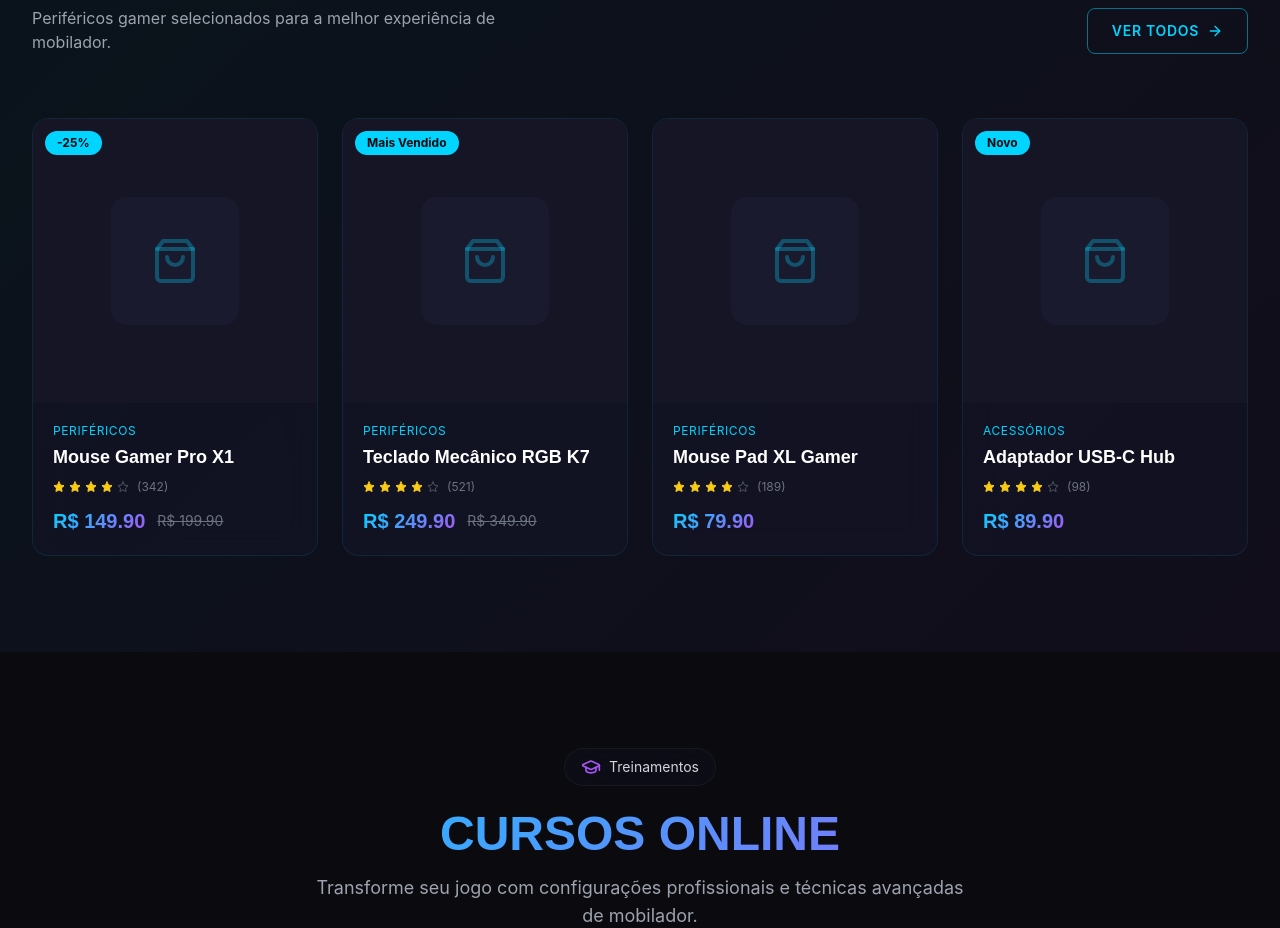
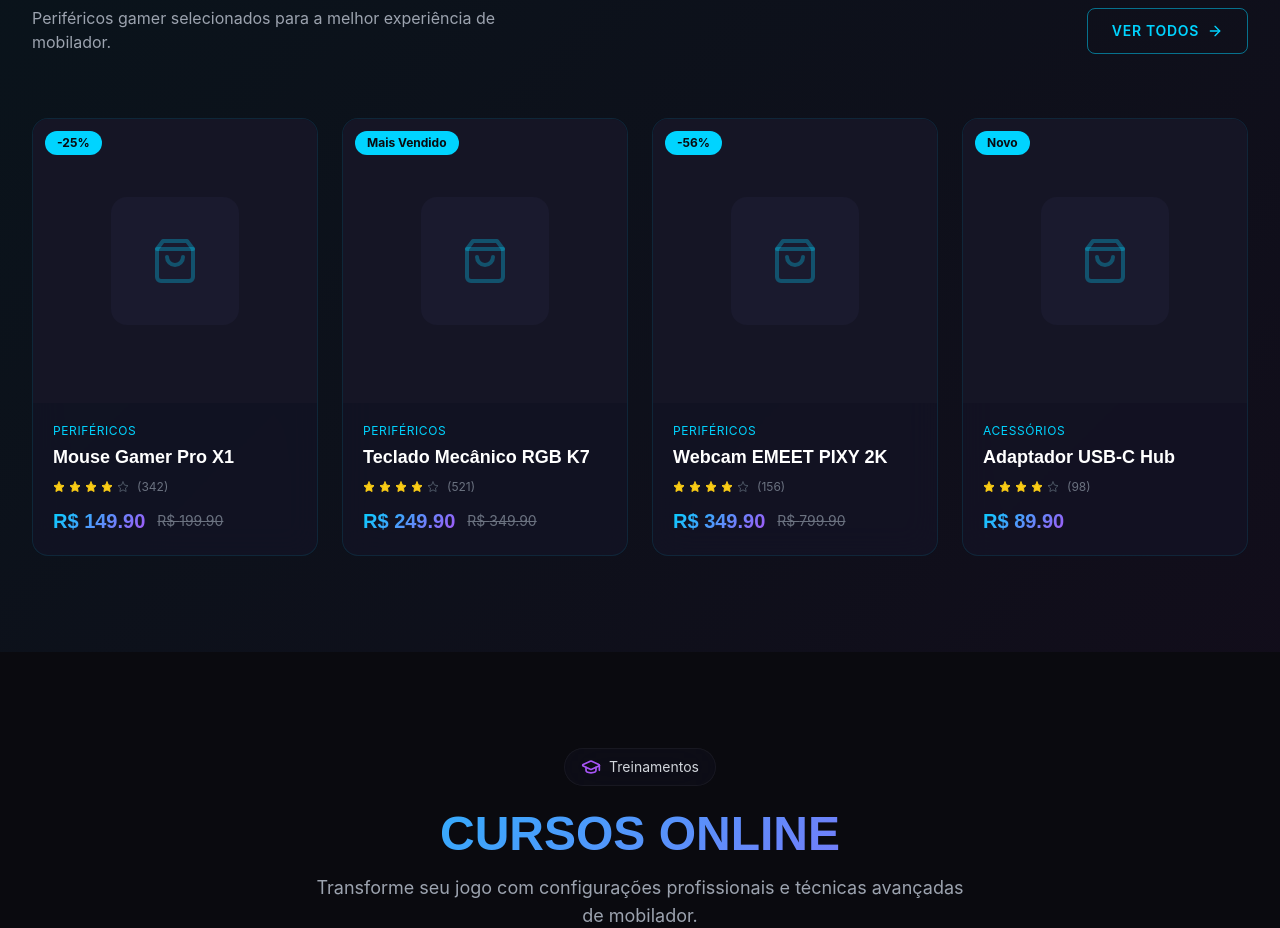
Before and after one commit to jcgamercontatos-png/mobilador-site, a Next.js app: page / in a window 1280 px wide. Shown: the part 1783-2711 px from the top of the page. Built offline with nearby package versions, Linux system fonts and the light colour scheme; no server answers.

Commit message:
adicionar webcam emeet pixy 2k na loja

```diff
--- a/src/app/loja/page.tsx
+++ b/src/app/loja/page.tsx
@@ -98,6 +98,17 @@ const products = [
     rating: 4.6,
     reviews: 89,
     description: "Cabos reforçados com nylon e transferência de dados rápida.",
+  },
+  {
+    id: "9",
+    name: "Webcam EMEET PIXY 2K AI Tracking",
+    category: "Periféricos",
+    price: 349.9,
+    originalPrice: 799.9,
+    rating: 4.9,
+    reviews: 156,
+    badge: "-56%",
+    description: "Webcam 2K com sensor Sony, controle por gestos, AI tracking, autofocus e PTZ com tripé integrado. 1080P 60fps para streaming.",
   },
 ];
 
--- a/src/components/FeaturedProducts.tsx
+++ b/src/components/FeaturedProducts.tsx
@@ -38,12 +38,14 @@ const featuredProducts: Product[] = [
     badge: "Mais Vendido",
   },
   {
-    id: "3",
-    name: "Mouse Pad XL Gamer",
+    id: "9",
+    name: "Webcam EMEET PIXY 2K",
     category: "Periféricos",
-    price: 79.9,
-    rating: 4.7,
-    reviews: 189,
+    price: 349.9,
+    originalPrice: 799.9,
+    rating: 4.9,
+    reviews: 156,
+    badge: "-56%",
   },
   {
     id: "4",
```
